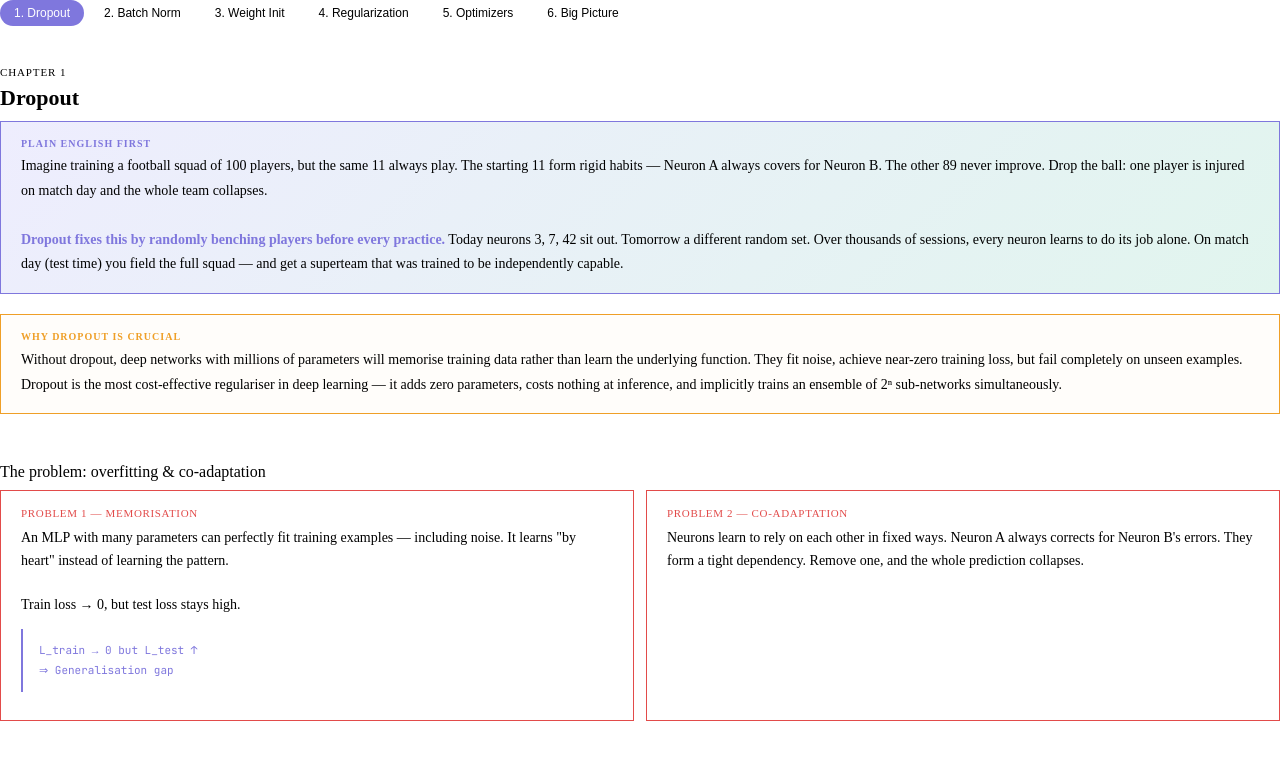
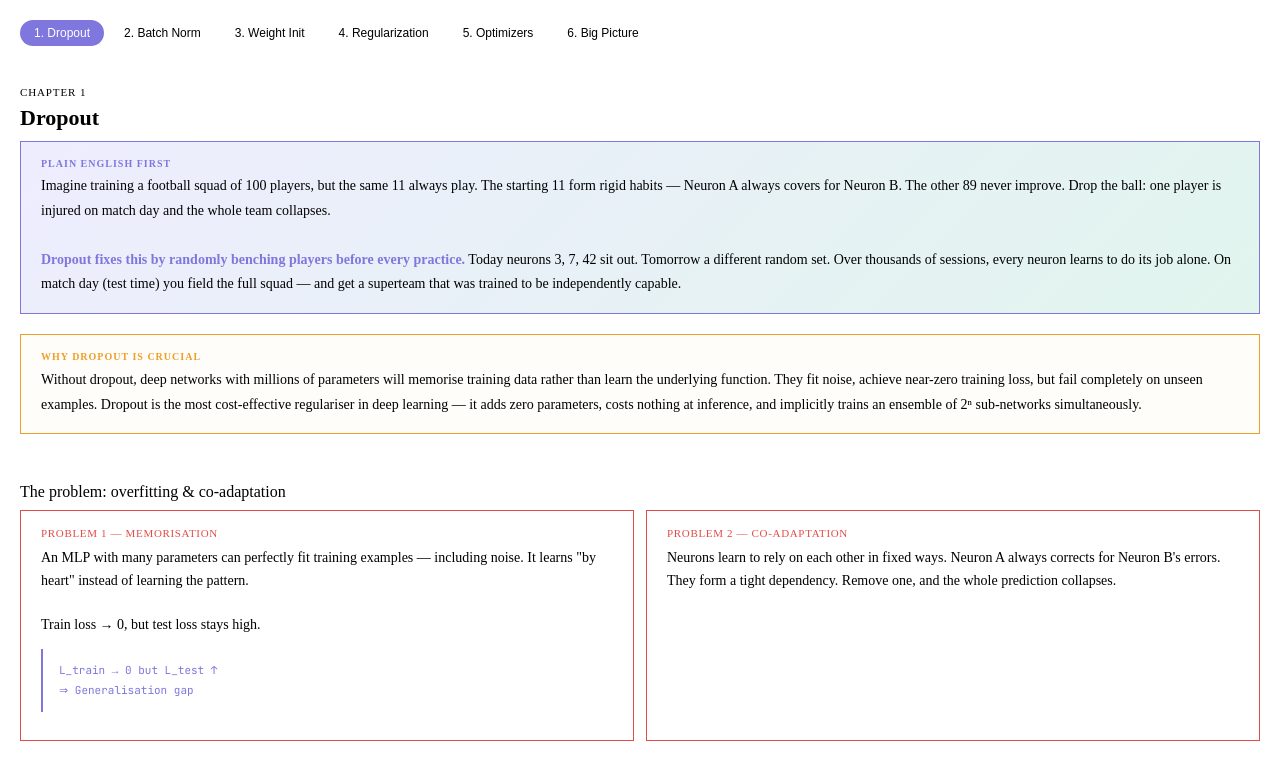
Before and after one commit to ChandraPrakash-Bathula/Neural-Networks-hyperparameters, a plain HTML site: page index.html in a window 1280 px wide. Shown: the top 767 px of the page. Drawn offline with Linux system fonts and the light colour scheme.

Commit message:
Add margin and padding to body styles

```diff
--- a/index.html
+++ b/index.html
@@ -14,7 +14,7 @@
   }
 
   * { box-sizing: border-box; margin: 0; padding: 0; }
-  body { font-family: var(--font-sans); background: transparent; color: var(--text); }
+  body { font-family: var(--font-sans); background: transparent; color: var(--text); margin: 10px; padding:10px;}
   .root { padding: 0 0 2rem; }
 
   /* ── Nav ── */
```
